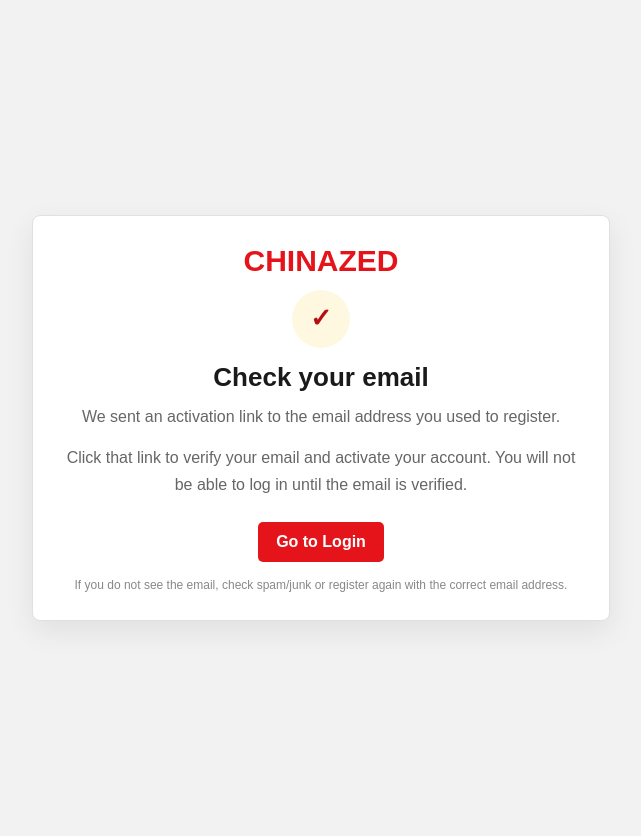
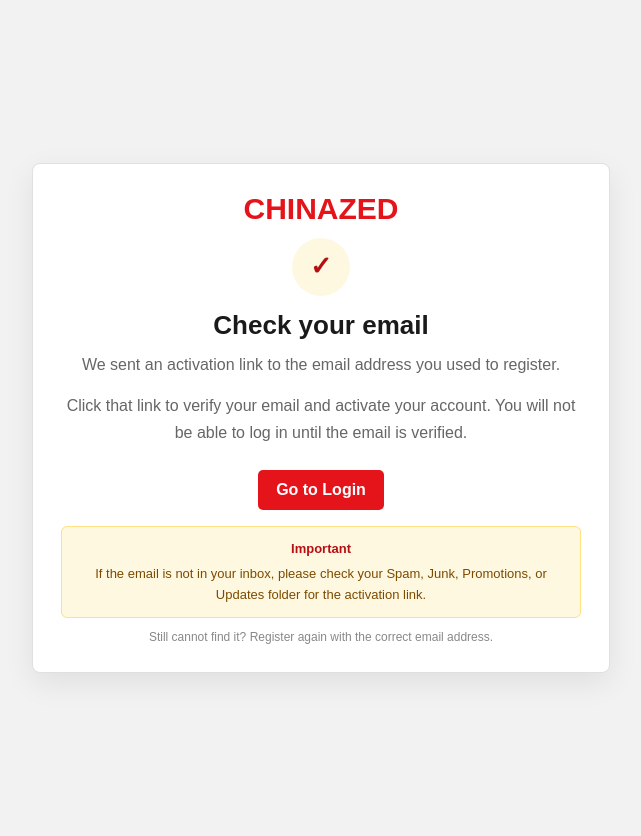
Before and after one commit to eddiemac1993/china_zed_marketplace, a Django app: page /register/check-email/ in a window 1280 px wide. Shown: the whole page, without its empty margins (319-960 px from the left). Run offline with Django 5.2, Linux system fonts and the light colour scheme.

Commit message:
Highlight spam folder activation reminder

```diff
--- a/core/templates/core/registration_pending.html
+++ b/core/templates/core/registration_pending.html
@@ -13,7 +13,9 @@
         p { color: #666; line-height: 1.7; margin: 0 0 14px; }
         .email { font-weight: 800; color: #1a1a1a; word-break: break-word; }
         .btn { display: inline-flex; align-items: center; justify-content: center; margin-top: 10px; padding: 11px 18px; background: #E5141A; color: #fff; border-radius: 5px; text-decoration: none; font-weight: 800; }
-        .hint { margin-top: 16px; font-size: 12px; color: #888; }
+        .spam-box { margin-top: 16px; padding: 12px 14px; border-radius: 6px; background: #FFF8E1; border: 1px solid #FFE082; color: #7C4A00; font-size: 13px; line-height: 1.6; }
+        .spam-box strong { display: block; color: #B50F14; margin-bottom: 4px; }
+        .hint { margin-top: 12px; font-size: 12px; color: #888; }
         .dev-box { margin-top: 18px; padding: 14px; border-radius: 6px; background: #FFF8E1; border: 1px solid #FFE082; text-align: left; }
         .dev-box strong { display: block; color: #7C4A00; margin-bottom: 6px; }
         .dev-box p { font-size: 12px; margin-bottom: 10px; }
@@ -32,7 +34,11 @@
         {% endif %}
         <p>Click that link to verify your email and activate your account. You will not be able to log in until the email is verified.</p>
         <a href="{% url 'login' %}" class="btn">Go to Login</a>
-        <div class="hint">If you do not see the email, check spam/junk or register again with the correct email address.</div>
+        <div class="spam-box">
+            <strong>Important</strong>
+            If the email is not in your inbox, please check your Spam, Junk, Promotions, or Updates folder for the activation link.
+        </div>
+        <div class="hint">Still cannot find it? Register again with the correct email address.</div>
         {% if dev_activation_link %}
             <div class="dev-box">
                 <strong>Local development mode</strong>
```
